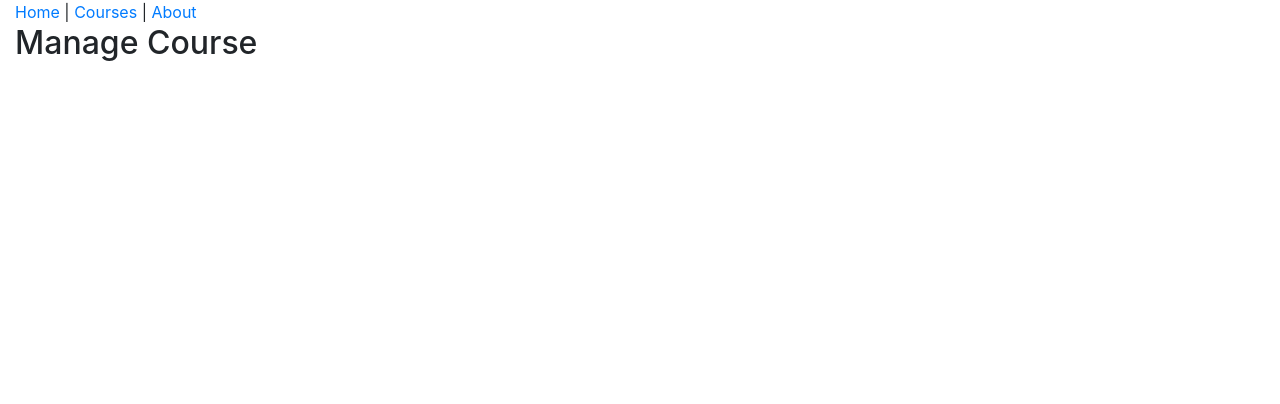
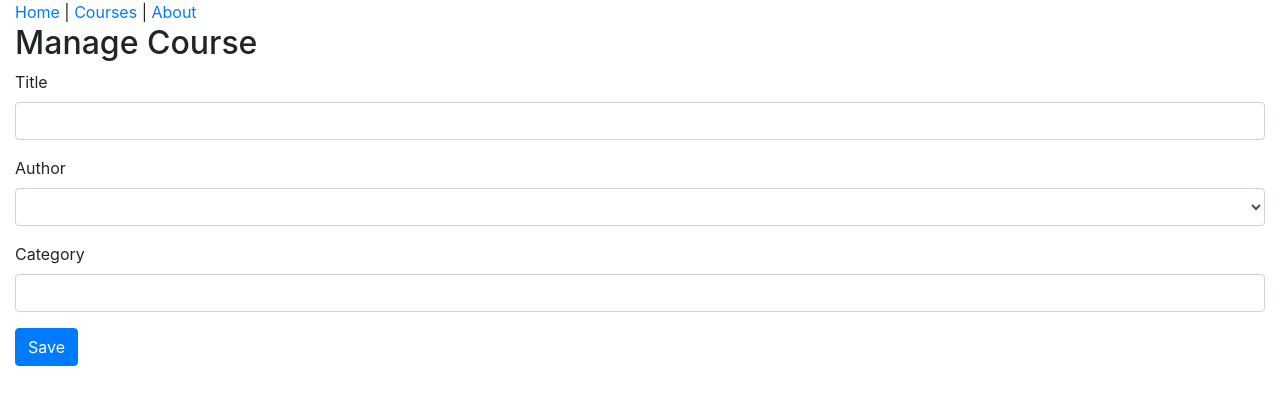
Before and after one commit to DustinChristians/course-pluralsight-react-flux, a React (Create React App) app in the folder ps-flux/: page /course in a window 1280 px wide. Shown: the top 404 px of the page. Built offline with nearby package versions, Linux system fonts and the light colour scheme; no server answers.

Commit message:
Added a form for creating new courses.

```diff
--- /dev/null
+++ b/ps-flux/src/components/CourseForm.js
@@ -0,0 +1,56 @@
+import React from "react";
+
+function CourseForm(props) {
+  return (
+    <form>
+      <div className="form-group">
+        <label htmlFor="title">Title</label>
+        <div className="field">
+          <input
+            id="title"
+            type="text"
+            // Every character that is typed is sent to the onTitleChange handler.
+            onChange={props.onTitleChange}
+            name="title"
+            className="form-control"
+            value={props.course.title}
+          />
+        </div>
+      </div>
+
+      <div className="form-group">
+        <label htmlFor="author">Author</label>
+        <div className="field">
+          <select
+            id="author"
+            name="authorId"
+            // Can't set the value of a select to null, so if it is null, set it to an empty string
+            value={props.course.authorId || ""}
+            className="form-control"
+          >
+            <option value="" />
+            <option value="1">Cory House</option>
+            <option value="2">Scott Allen</option>
+          </select>
+        </div>
+      </div>
+
+      <div className="form-group">
+        <label htmlFor="category">Category</label>
+        <div className="field">
+          <input
+            type="text"
+            id="category"
+            name="category"
+            className="form-control"
+            value={props.course.category}
+          />
+        </div>
+      </div>
+
+      <input type="submit" value="Save" className="btn btn-primary" />
+    </form>
+  );
+}
+
+export default CourseForm;
--- a/ps-flux/src/components/ManageCoursePage.js
+++ b/ps-flux/src/components/ManageCoursePage.js
@@ -1,10 +1,31 @@
-import React from 'react';
+import React, { useState } from "react";
+import CourseForm from "./CourseForm";
 
 const ManageCoursePage = props => {
+  // This is array destructuring
+  const [course, setCourse] = useState({
+    // useState accepts a default value so it is being set to an empty course object
+    id: null,
+    slug: "",
+    title: "",
+    authorId: null,
+    category: ""
+  });
+
+  function handleTitleChange(event) {
+    // Don't do this. Don't set state directly. Treat state as immutable.
+    // course.title = event.target.title;
+
+    // This copies the course object. We can also set the title at the same time
+    // that we make the copy.
+    const updatedCourse = { ...course, title: event.target.value };
+    setCourse(updatedCourse);
+  }
+
   return (
     <>
       <h2>Manage Course</h2>
-      {props.match.params.slug}
+      <CourseForm course={course} onTitleChange={handleTitleChange} />
     </>
   );
 };
```
